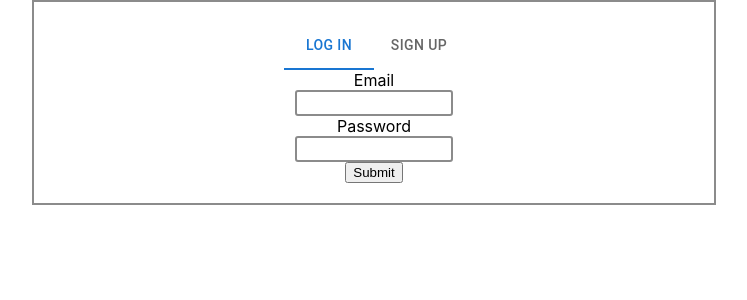
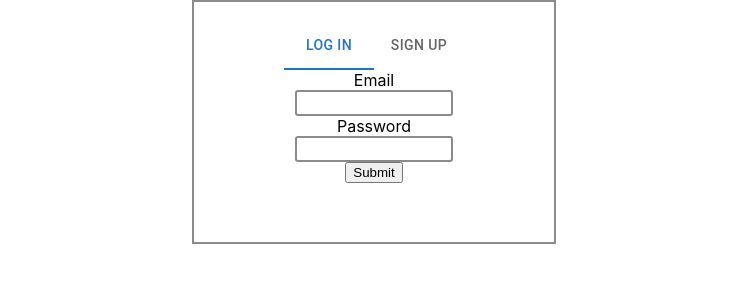
Before and after one commit to Korpan-Artem/hw-one-react, a React (Create React App) app: page / in a window 1280 px wide. Shown: the top 300 px of the page, without its empty margins (266-1013 px from the left). Built offline with nearby package versions, Linux system fonts and the light colour scheme.

Commit message:
add styles

```diff
--- a/src/themes/App.css
+++ b/src/themes/App.css
@@ -45,7 +45,8 @@
   flex-direction: column;
   align-items: center;
   border: 2px solid rgb(139, 139, 139);
-  width: 50%;
+  width: 25%;
+  height: 200px;
   margin: 0 auto;
   padding: 20px;
 }
```
